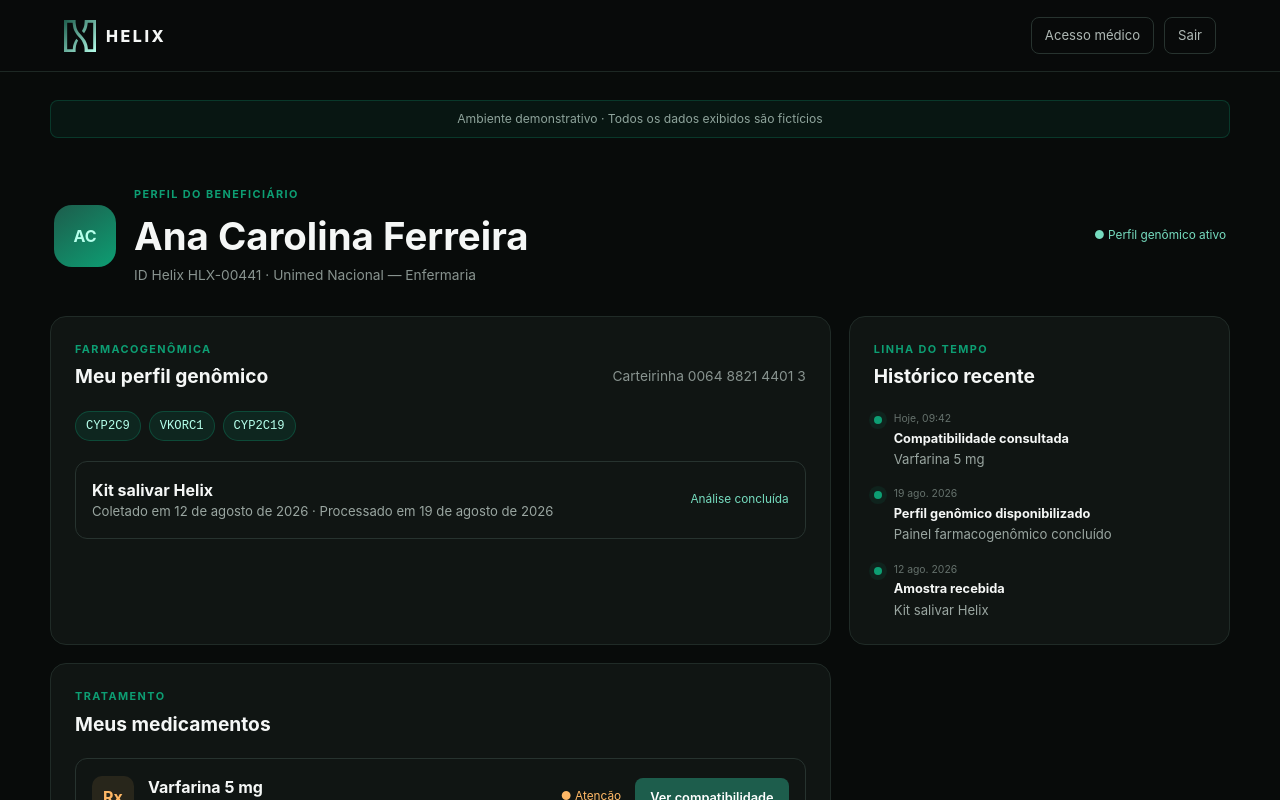
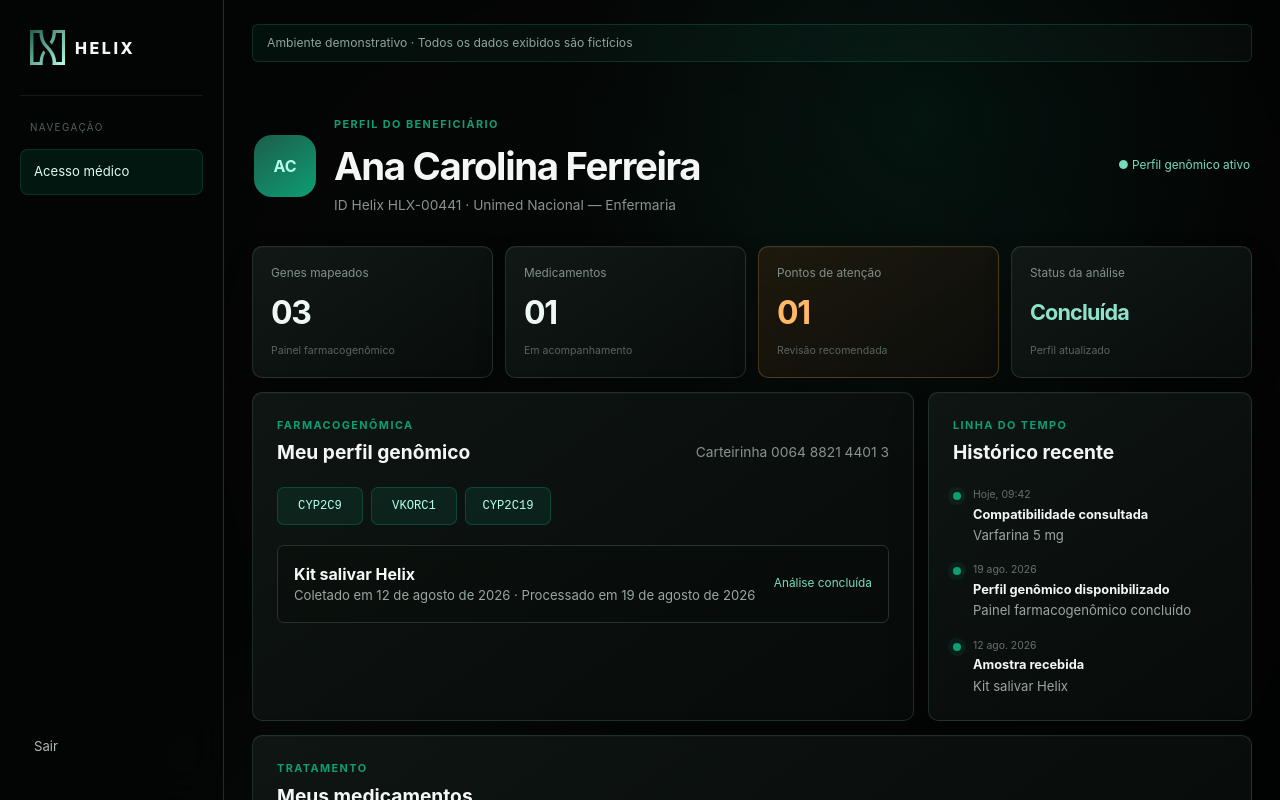
Before and after one commit to dpsanz/helix-app-demo, a React (Vite) app in the folder helix-app-demo/: page / in a window 1280 px wide. Both pictures are taken after typing "Sample", "Sample123" into the empty fields and a click on the button "Entrar". Shown: the top 800 px of the page. Built offline with nearby package versions, Linux system fonts and the light colour scheme.

Commit message:
Demais ajustes

```diff
--- a/helix-app-demo/src/App.css
+++ b/helix-app-demo/src/App.css
@@ -297,3 +297,113 @@
 .modal-backdrop { position: fixed; inset: 0; z-index: 20; display: grid; place-items: center; padding: 20px; background: rgba(0,0,0,.75); backdrop-filter: blur(6px); }.modal { width: min(500px,100%); max-height: 90vh; overflow: auto; position: relative; background: #111715; border: 1px solid #2a3b35; border-radius: 18px; padding: 28px; box-shadow: 0 30px 80px #000; }.modal.wide { width: min(620px,100%); }.modal-close { position: absolute; top: 16px; right: 18px; color: #89958f; font-size: 1.5rem; }.modal h2 { font-size: 1.7rem; margin: 14px 0 2px; }.modal-lead { margin-bottom: 20px; }.info-block,.recommendation { margin: 18px 0; padding: 15px; border-radius: 10px; background: #0a100e; border: 1px solid #24312c; }.info-block small { display: block; color: #7c8984; margin-bottom: 10px; }.recommendation { border-left: 3px solid #ffb866; }.recommendation strong { display: block; margin-bottom: 5px; }.disclaimer { border-top: 1px solid #27332f; padding-top: 15px; font-size: .7rem !important; }.modal-actions { display: flex; justify-content: flex-end; gap: 10px; margin-top: 20px; }.success-message { color: #b5ffeb; background: rgba(13,158,115,.13); border: 1px solid rgba(13,158,115,.35); border-radius: 10px; padding: 14px; margin-top: 20px; }
 @media (max-width: 800px) { .dashboard-grid { grid-template-columns: 1fr; }.panel.span-2 { grid-column: auto; }.profile-hero { align-items: flex-start; flex-wrap: wrap; }.profile-hero > .status-ok { margin-left: 80px; }.section-heading { align-items: flex-start; flex-direction: column; }.medication-card { flex-wrap: wrap; }.medication-card .primary-btn { width: 100%; }.patient-time { display: none; }.patient-row .status-ok,.patient-row .status-alert { display: none; } }
 @media (max-width: 520px) { .topbar { padding: 0 14px; }.top-actions .ghost-btn:first-child { display: none; }.dashboard { width: min(100% - 24px,1180px); }.panel { padding: 18px; }.filters { width: 100%; }.filters button { flex: 1; padding-inline: 5px; }.modal-actions { flex-direction: column; }.modal-actions button { width: 100%; } }
+
+/* Dashboard visual: mesma atmosfera escura e verde da tela de login */
+.app-shell {
+  position: relative;
+  display: grid;
+  grid-template-columns: 224px minmax(0, 1fr);
+  background:
+    radial-gradient(circle at 72% 12%, rgba(13, 158, 115, .12), transparent 28%),
+    radial-gradient(circle at 30% 92%, rgba(181, 255, 235, .05), transparent 25%),
+    #050706;
+}
+
+.app-shell::before {
+  content: '';
+  position: fixed;
+  inset: 0;
+  pointer-events: none;
+  background: radial-gradient(circle at center, transparent 20%, rgba(0, 0, 0, .45) 100%);
+}
+
+.topbar {
+  position: sticky;
+  z-index: 2;
+  top: 0;
+  height: 100vh;
+  padding: 30px 20px;
+  flex-direction: column;
+  align-items: stretch;
+  justify-content: flex-start;
+  background: rgba(4, 7, 6, .82);
+  border: 0;
+  border-right: 1px solid rgba(181, 255, 235, .16);
+  backdrop-filter: blur(20px);
+}
+
+.brand { padding: 0 10px 30px; border-bottom: 1px solid rgba(255,255,255,.08); }
+.brand img { width: 35px; height: 35px; }
+.top-actions { flex: 1; padding-top: 24px; flex-direction: column; }
+.top-actions::before { content: 'NAVEGAÇÃO'; color: #52605b; font-size: .62rem; letter-spacing: .14em; margin: 0 10px 4px; }
+.top-actions .ghost-btn { width: 100%; padding: 12px 13px; text-align: left; border-color: transparent; }
+.top-actions .ghost-btn:first-child { color: #dffaf2; background: rgba(13,158,115,.12); border-color: rgba(13,158,115,.2); }
+.top-actions .ghost-btn:last-child { margin-top: auto; }
+
+.dashboard { position: relative; z-index: 1; width: min(1240px, calc(100% - 56px)); padding-top: 24px; }
+.demo-banner { background: linear-gradient(90deg, rgba(13,158,115,.08), rgba(181,255,235,.03)); border-radius: 6px; text-align: left; }
+.profile-hero { padding: 30px 2px; }
+.profile-hero h1 { letter-spacing: -.035em; }
+
+.metric-grid { display: grid; gap: 12px; margin-bottom: 14px; }
+.beneficiary-metrics { grid-template-columns: repeat(4, minmax(0, 1fr)); }
+.doctor-metrics { grid-template-columns: repeat(3, minmax(0, 1fr)); }
+.metric-card {
+  min-height: 132px;
+  display: flex;
+  flex-direction: column;
+  justify-content: space-between;
+  padding: 18px;
+  background: linear-gradient(145deg, rgba(17,25,22,.96), rgba(8,13,11,.96));
+  border: 1px solid rgba(181,255,235,.13);
+  border-radius: 10px;
+  box-shadow: inset 0 1px rgba(255,255,255,.025), 0 12px 30px rgba(0,0,0,.13);
+}
+.metric-card span { color: #81908a; font-size: .74rem; }
+.metric-card strong { color: #eef9f5; font-size: 2rem; line-height: 1; letter-spacing: -.04em; }
+.metric-card strong.metric-text { font-size: 1.35rem; color: #8ee2ca; }
+.metric-card small { color: #58655f; font-size: .66rem; }
+.metric-card.alert-metric { background: linear-gradient(145deg, rgba(50,34,15,.56), rgba(12,14,12,.96)); border-color: rgba(255,184,102,.23); }
+.metric-card.alert-metric strong { color: #ffb866; }
+
+.dashboard-grid { grid-template-columns: repeat(3, minmax(0, 1fr)); gap: 14px; }
+.dashboard-grid > .panel:last-child { grid-column: span 3; }
+.panel {
+  border-radius: 10px;
+  border-color: rgba(181,255,235,.13);
+  background: linear-gradient(145deg, rgba(15,22,19,.96), rgba(7,11,9,.98));
+  box-shadow: inset 0 1px rgba(255,255,255,.025), 0 18px 42px rgba(0,0,0,.17);
+}
+.gene-chip, .kit-card, .medication-card, .filters button, .patient-row { border-radius: 7px; }
+.gene-chip { min-width: 86px; padding: 9px 12px; text-align: center; }
+.kit-card { background: rgba(0,0,0,.18); }
+.medication-card { min-height: 90px; background: linear-gradient(90deg, rgba(255,184,102,.06), rgba(0,0,0,.12)); border-color: rgba(255,184,102,.2); }
+.patient-list { display: grid; grid-template-columns: repeat(2, minmax(0,1fr)); gap: 10px; padding-top: 18px; border-top: 1px solid #202b27; }
+.patient-row { padding: 16px; border: 1px solid #202b27; background: rgba(0,0,0,.16); }
+.patient-row:hover { border-color: rgba(13,158,115,.55); background: rgba(13,158,115,.07); transform: translateY(-1px); }
+
+@media (max-width: 1000px) {
+  .beneficiary-metrics { grid-template-columns: repeat(2, 1fr); }
+  .dashboard-grid { grid-template-columns: repeat(2, minmax(0,1fr)); }
+  .dashboard-grid > .panel:last-child { grid-column: span 2; }
+}
+
+@media (max-width: 800px) {
+  .app-shell { display: block; }
+  .topbar { position: relative; height: 68px; padding: 0 18px; flex-direction: row; align-items: center; justify-content: space-between; border-right: 0; border-bottom: 1px solid rgba(181,255,235,.14); }
+  .brand { padding: 0; border: 0; }
+  .top-actions { flex: 0; padding: 0; flex-direction: row; }
+  .top-actions::before { display: none; }
+  .top-actions .ghost-btn:last-child { margin: 0; }
+  .dashboard { width: min(100% - 28px,1240px); }
+  .doctor-metrics { grid-template-columns: repeat(3,1fr); }
+  .patient-list { grid-template-columns: 1fr; }
+}
+
+@media (max-width: 560px) {
+  .beneficiary-metrics, .doctor-metrics { grid-template-columns: repeat(2,1fr); }
+  .doctor-metrics .metric-card:last-child { grid-column: span 2; }
+  .dashboard-grid { grid-template-columns: 1fr; }
+  .dashboard-grid > .panel:last-child { grid-column: auto; }
+  .metric-card { min-height: 112px; }
+}
--- a/helix-app-demo/src/pages/Perfil/Perfil.tsx
+++ b/helix-app-demo/src/pages/Perfil/Perfil.tsx
@@ -13,6 +13,12 @@ export default function Perfil() {
     <main className="dashboard">
       <div className="demo-banner">Ambiente demonstrativo · Todos os dados exibidos são fictícios</div>
       <section className="profile-hero"><div className="avatar">{beneficiary.initials}</div><div><span className="eyebrow">Perfil do beneficiário</span><h1>{beneficiary.name}</h1><p>ID Helix {beneficiary.id} · {beneficiary.plan}</p></div><span className="status-ok">● {beneficiary.genomicStatus}</span></section>
+      <section className="metric-grid beneficiary-metrics">
+        <article className="metric-card"><span>Genes mapeados</span><strong>03</strong><small>Painel farmacogenômico</small></article>
+        <article className="metric-card"><span>Medicamentos</span><strong>01</strong><small>Em acompanhamento</small></article>
+        <article className="metric-card alert-metric"><span>Pontos de atenção</span><strong>01</strong><small>Revisão recomendada</small></article>
+        <article className="metric-card"><span>Status da análise</span><strong className="metric-text">Concluída</strong><small>Perfil atualizado</small></article>
+      </section>
       <div className="dashboard-grid">
         <section className="panel span-2"><div className="section-heading"><div><span className="eyebrow">Farmacogenômica</span><h2>Meu perfil genômico</h2></div><span className="muted">Carteirinha {beneficiary.cardNumber}</span></div><div className="gene-row">{beneficiary.genes.map(gene => <span className="gene-chip" key={gene}>{gene}</span>)}</div><div className="kit-card"><div><strong>{beneficiary.kit.name}</strong><p>Coletado em {beneficiary.kit.collectedAt} · Processado em {beneficiary.kit.processedAt}</p></div><span className="status-ok">{beneficiary.kit.status}</span></div></section>
         <section className="panel"><span className="eyebrow">Linha do tempo</span><h2>Histórico recente</h2><div className="timeline">{beneficiary.history.map(item => <div className="timeline-item" key={item.date}><span></span><div><small>{item.date}</small><strong>{item.title}</strong><p>{item.description}</p></div></div>)}</div></section>
--- a/helix-app-demo/src/pages/PortalMedico/PortalMedico.tsx
+++ b/helix-app-demo/src/pages/PortalMedico/PortalMedico.tsx
@@ -13,6 +13,11 @@ export default function PortalMedico() {
   const action = (message: string) => { setFeedback(message); window.setTimeout(() => setFeedback(''), 3500) }
   return <div className="app-shell medical"><header className="topbar"><div className="brand"><img src="/logo.svg" alt="" />HELIX <span>PRO</span></div><div className="top-actions"><button className="ghost-btn" onClick={beneficiaryAccess}>Ver área da Ana</button><button className="ghost-btn" onClick={leave}>Sair</button></div></header>
     <main className="dashboard"><div className="demo-banner">Portal médico demonstrativo · Dados clínicos e genômicos simulados</div><section className="profile-hero"><div className="avatar">{doctor.name.charAt(0)}C</div><div><span className="eyebrow">Médico cooperado</span><h1>{doctor.name}</h1><p>{doctor.crm} · {doctor.specialty}</p></div><span className="status-ok">● {doctor.status}</span></section>
+      <section className="metric-grid doctor-metrics">
+        <article className="metric-card"><span>Pacientes hoje</span><strong>{patients.length.toString().padStart(2, '0')}</strong><small>Agenda confirmada</small></article>
+        <article className="metric-card alert-metric"><span>Alertas genômicos</span><strong>{patients.filter(p => p.status === 'alerta').length.toString().padStart(2, '0')}</strong><small>Pedem atenção</small></article>
+        <article className="metric-card"><span>Compatíveis</span><strong>{patients.filter(p => p.status === 'ok').length.toString().padStart(2, '0')}</strong><small>Sem alertas demonstrativos</small></article>
+      </section>
       <section className="panel"><div className="section-heading"><div><span className="eyebrow">Agenda de hoje</span><h2>Pacientes do dia</h2></div><div className="filters">{([['todos','Todos'],['alerta','Alertas'],['ok','OK']] as const).map(([value,label]) => <button key={value} onClick={() => setFilter(value)} className={filter === value ? 'filter-active' : ''}>{label}{value === 'alerta' && ` (${patients.filter(p => p.status === 'alerta').length})`}</button>)}</div></div>
         <div className="patient-list">{filtered.map(patient => <button className="patient-row" key={patient.id} onClick={() => { setSelected(patient); setFeedback('') }}><span className="patient-time">{patient.appointmentTime}</span><span className="avatar small">{patient.initials}</span><span className="grow patient-name"><strong>{patient.name}</strong><small>{patient.id} · {patient.medication}</small></span><span className={patient.status === 'alerta' ? 'status-alert' : 'status-ok'}>● {patient.status === 'alerta' ? 'Alerta' : 'Compatível'}</span><span className="arrow">›</span></button>)}</div>
       </section>
```
